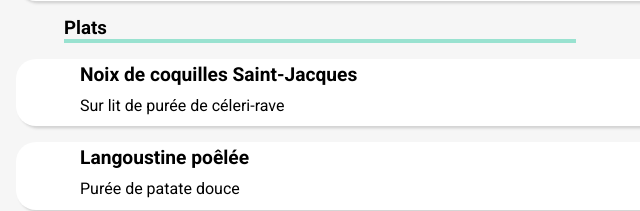
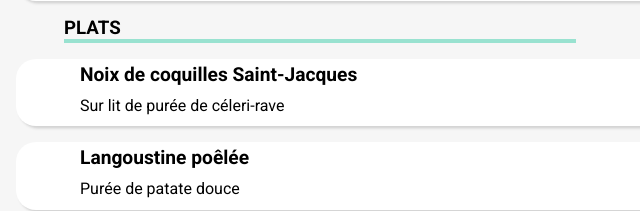
Before and after one commit to GuillaumePialat/GuillaumePialat_3_25042021, a website: page menu-lanoteenchantee.html in a window 1280 px wide. Shown: the part 810-1021 px from the top of the page, 0-640 px from the left. Drawn offline with Linux system fonts and the light colour scheme; a web font is replaced by a local one.

Commit message:
Correction plats majuscule

```diff
--- a/menu-lanoteenchantee.html
+++ b/menu-lanoteenchantee.html
@@ -95,7 +95,7 @@
             <!-- plats -->
             <article class="plats_menu">
                 <div>
-                    <h3>Plats</h3>
+                    <h3>PLATS</h3>
                     <div class="espace-h3"></div>
                 </div>
 
```
Also changed, not shown: menu-alafrancaise.html (+1 -1 lines), menu-lapalette.html (+1 -1 lines), menu-ledelicedessens.html (+1 -1 lines).
